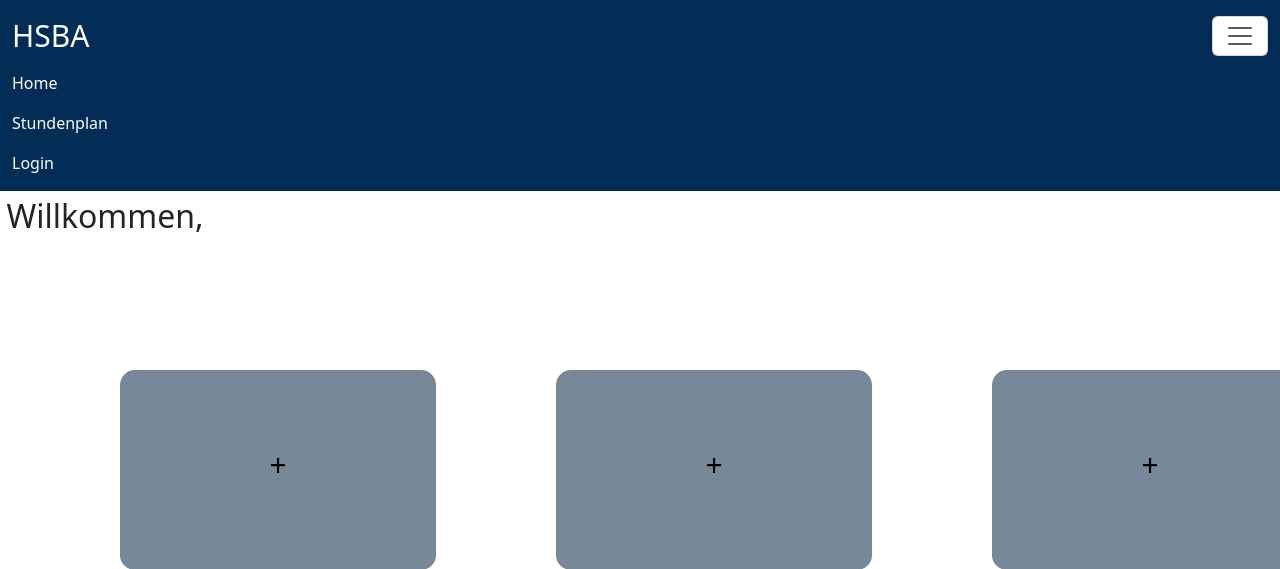
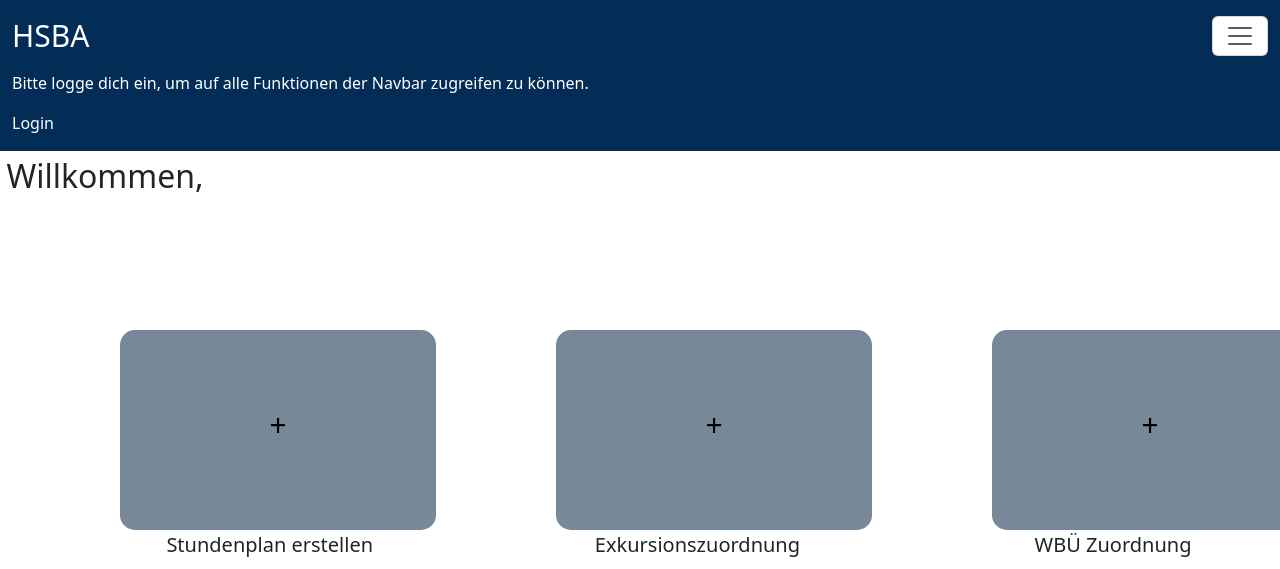
Before and after one commit to ErikSchluens/HSBA_Stundenplan, a PHP site: page /GUI.php in a window 1280 px wide, after a click that opens the changed part. Shown: the top 569 px of the page. Run offline with PHP 8.4, Linux system fonts and the light colour scheme.

Commit message:
Updated Navbar. Man kann nur auf den Stundenplan zugreifen, wenn man eingeloggt ist.

```diff
--- a/header.php
+++ b/header.php
@@ -83,17 +83,16 @@ $user_id = (isset($_SESSION['user_id'])) ? $_SESSION['user_id'] : null;
         </button>
         <div class="collapse navbar-collapse" id="navbarNavAltMarkup">
             <div class="navbar-nav">
-                <a class="nav-link active" aria-current="page" style="color: white" href="GUI.php">Home</a>
-                <a class="nav-link" style="color: white" href="Stundenplan.php">Stundenplan</a>
 
                 <?php
                 if ($username) {
                     ?>
-                    <a class="nav-link" style="color: white" href="#">Profil</a>
+                    <a class="nav-link active" aria-current="page" style="color: white" href="GUI.php">Home</a>
                     <a class="nav-link" style="color: white" href="Logout.php">Logout</a>
                     <?php
                 } else {
                     ?>
+                    <a class="nav-link" style="color: white" href="#">Bitte logge dich ein, um auf alle Funktionen der Navbar zugreifen zu können.</a>
                     <a class="nav-link" style="color: white" href="Login.php">Login</a>
                     <?php
                 }
```
